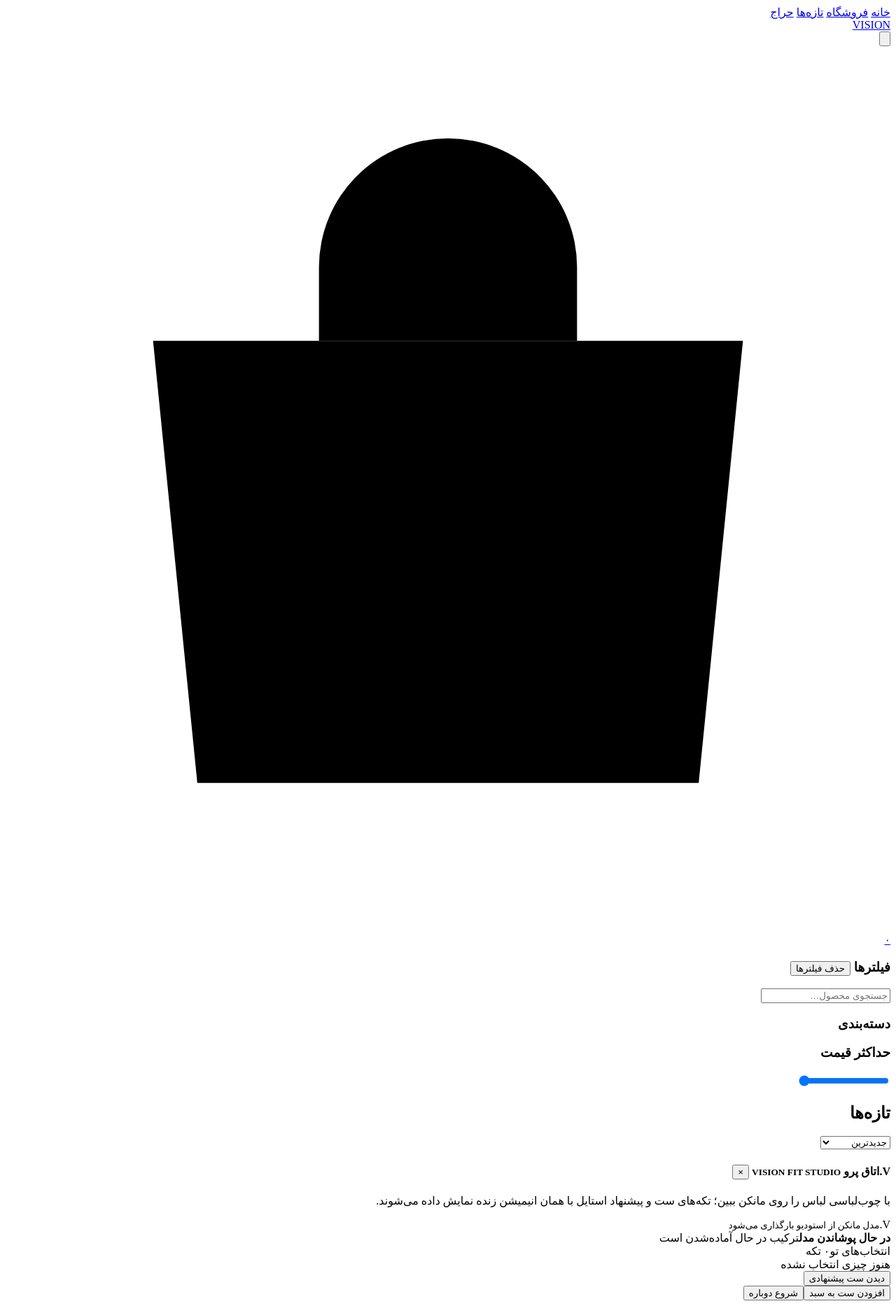
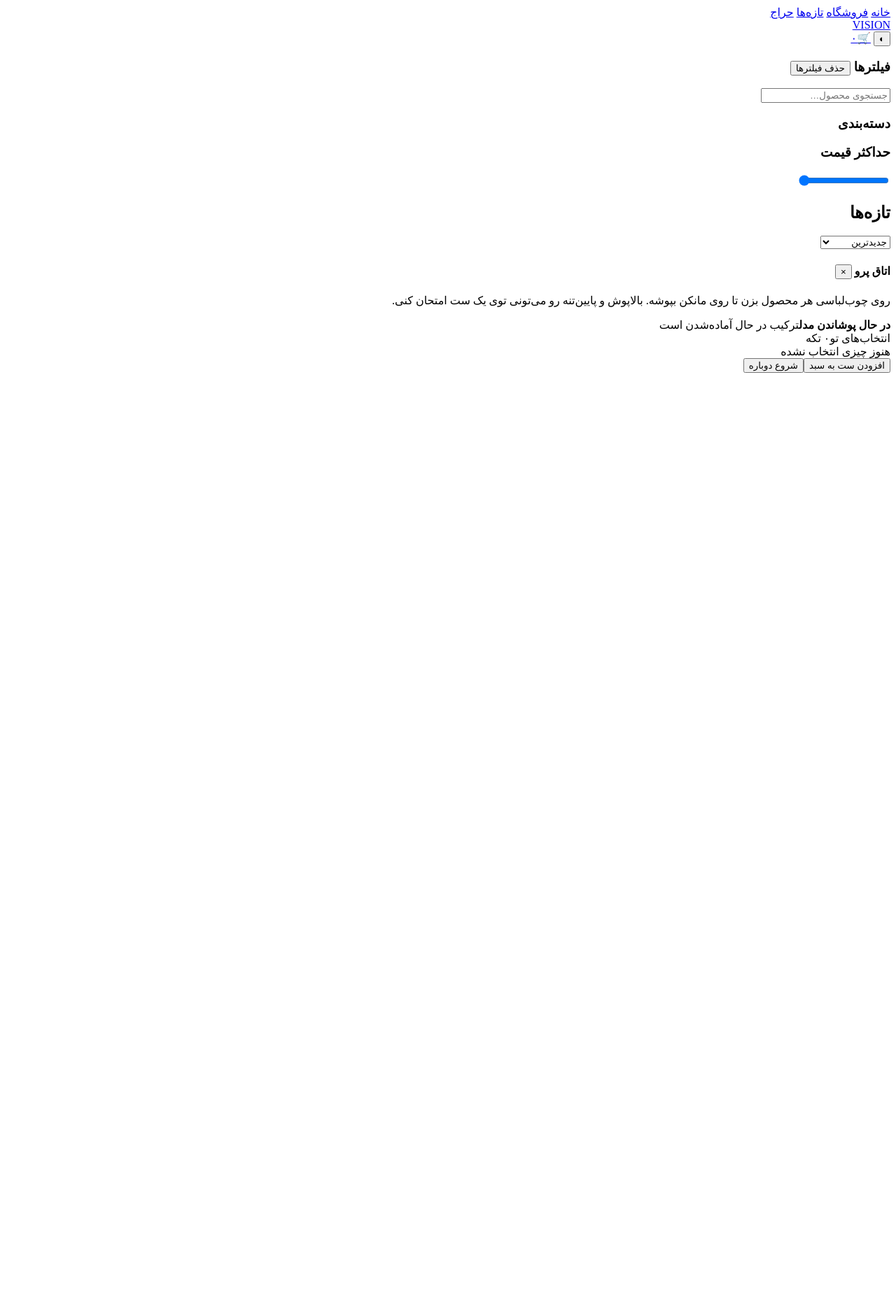
Before and after one commit to MREZA-MJDi/vision, a Laravel app: page /shop in a window 1280 px wide. Shown: the whole page at 70% size. After the commit the page ends 533 px from the top, so only its background shows below. Run offline with Laravel 12, Linux system fonts and the light colour scheme; data comes from the database, SQL or seed files in the repository; data that the repository does not hold is empty.

Commit message:
Match the fitting-room panel to the approved prototype while retaining VISION branding

```diff
--- a/resources/views/store/index.blade.php
+++ b/resources/views/store/index.blade.php
@@ -14,13 +14,8 @@
     </nav>
     <a class="vision-wordmark" href="{{ route('storefront.index') }}" aria-label="VISION صفحهٔ اصلی">VISION</a>
     <div class="vision-shop-tools">
-        <button class="ibtn" id="theme" type="button" aria-label="تغییر تم" title="تغییر تم">
-            <svg viewBox="0 0 24 24" aria-hidden="true"><circle cx="12" cy="12" r="9"></circle><path d="M12 3a9 9 0 0 0 0 18z"></path></svg>
-        </button>
-        <a class="ibtn" href="{{ route('cart.index') }}" aria-label="سبد خرید" title="سبد خرید">
-            <svg viewBox="0 0 24 24" aria-hidden="true"><path d="M4 8h16l-1.2 12H5.2L4 8Z"></path><path d="M8.5 8V6a3.5 3.5 0 0 1 7 0v2"></path></svg>
-            <span class="badge" id="cnt">۰</span>
-        </a>
+        <button class="ibtn" id="theme" type="button" aria-label="تغییر تم">◐</button>
+        <a class="ibtn" href="{{ route('cart.index') }}" aria-label="سبد خرید">🛒<span class="badge" id="cnt">۰</span></a>
     </div>
 </header>
 
@@ -51,18 +46,16 @@
 
 <aside id="fit" aria-label="اتاق پرو استودیویی VISION" aria-hidden="true">
     <h4>
-        <span class="fit-brand"><span class="fit-brand-mark" aria-hidden="true">V.</span><span>اتاق پرو <small>VISION FIT STUDIO</small></span></span>
+        <span>اتاق پرو</span>
         <button id="close" type="button" aria-label="بستن اتاق پرو">×</button>
     </h4>
-    <p class="fit-copy">با چوب‌لباسی لباس را روی مانکن ببین؛ تکه‌های ست و پیشنهاد استایل با همان انیمیشن زنده نمایش داده می‌شوند.</p>
+    <p>روی چوب‌لباسی هر محصول بزن تا روی مانکن بپوشه. بالاپوش و پایین‌تنه رو می‌تونی توی یک ست امتحان کنی.</p>
     <div class="stage" id="stage" role="img" aria-label="پیش‌نمایش زندهٔ مانکن و لباس‌ها">
-        <div class="stage-fallback" id="stageFallback"><span>V.</span><small>مدل مانکن از استودیو بارگذاری می‌شود</small></div>
         <div class="load" id="load" aria-live="polite"><div class="spin"></div><b>در حال پوشاندن مدل</b><span>ترکیب در حال آماده‌شدن است</span></div>
     </div>
     <div class="pk"><span>انتخاب‌های تو</span><span id="pcount">۰ تکه</span></div>
     <div class="picks" id="picks" aria-label="لباس‌های انتخاب‌شده"></div>
     <div class="tot" id="tot">هنوز چیزی انتخاب نشده</div>
-    <button class="sg" id="sugg" type="button">دیدن ست پیشنهادی</button>
     <div class="btns"><button class="pri" id="addset" type="button">افزودن ست به سبد</button><button id="strip" type="button">شروع دوباره</button></div>
 </aside>
 <div class="toast" id="toast" role="status" aria-live="polite"></div>
```
